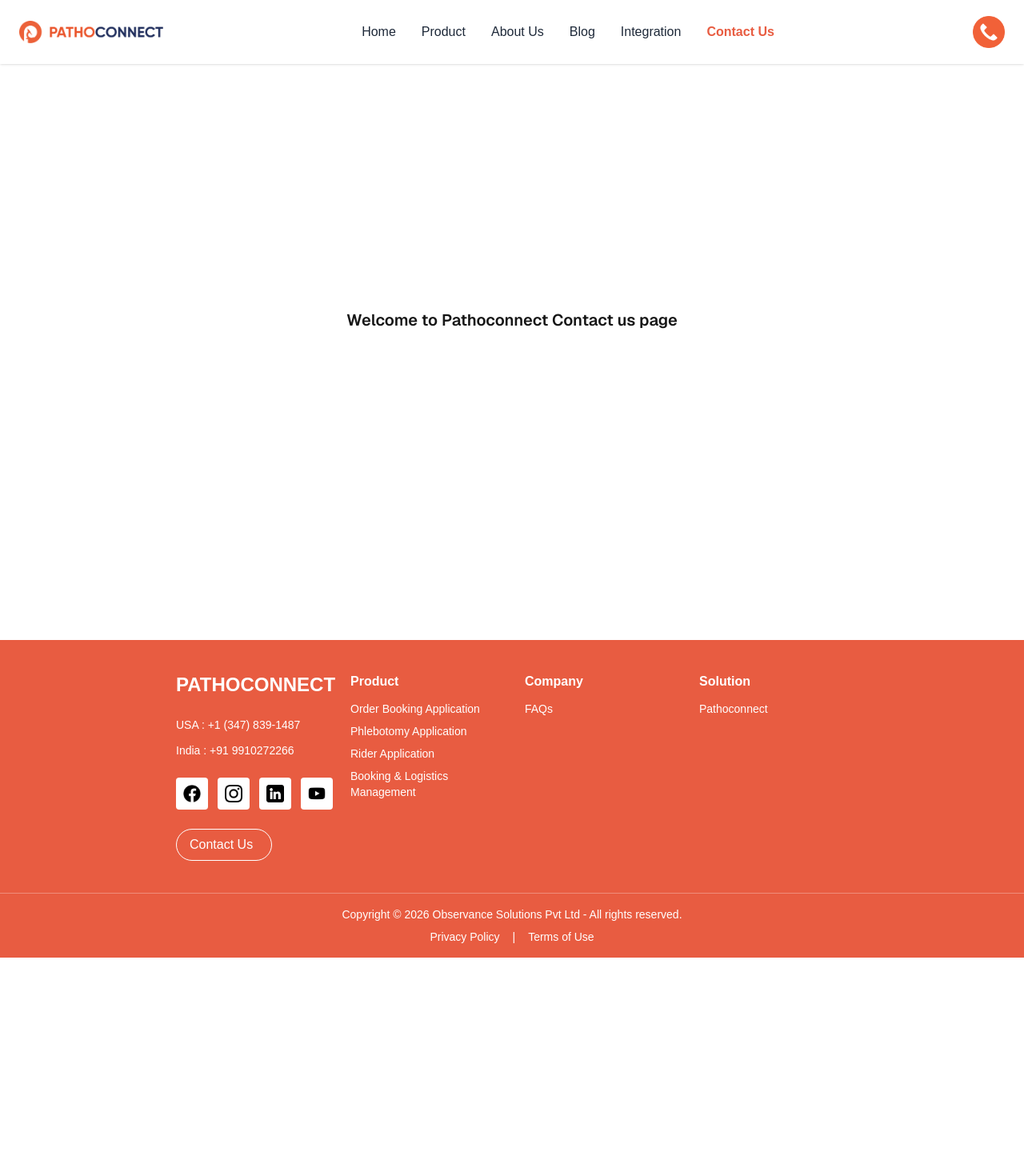
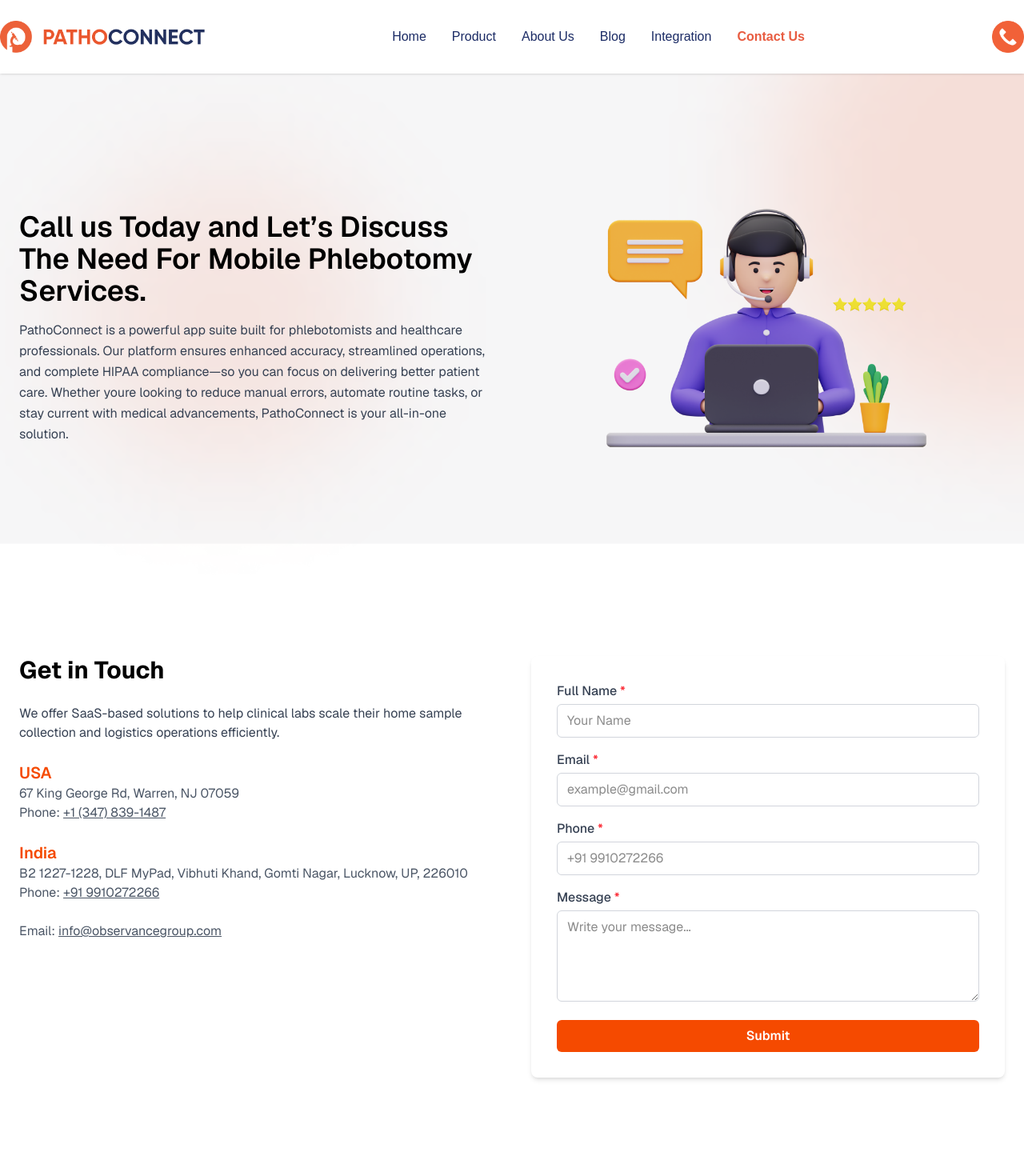
Before and after one commit to parkmeobs/Pathoconnect, a Next.js app: page /contact-us in a window 1280 px wide. Shown: the top 1455 px of the page at 80% size. Before the commit the page ends 1197 px from the top, so only its background shows below. Built offline with nearby package versions, Linux system fonts and the light colour scheme.

Commit message:
Working on ContactUs screen

```diff
--- /dev/null
+++ b/app/contact-us/ContactSection.tsx
@@ -0,0 +1,149 @@
+"use client";
+import Image from "next/image";
+import { useState } from "react";
+
+export default function ContactSection() {
+  const [formData, setFormData] = useState({
+    name: "",
+    email: "",
+    phone: "",
+    message: "",
+  });
+
+  const [submitted, setSubmitted] = useState(false);
+
+  const handleChange = (e: React.ChangeEvent<HTMLInputElement | HTMLTextAreaElement>) => {
+    setFormData({ ...formData, [e.target.name]: e.target.value });
+  };
+
+  const handleSubmit = (e: React.FormEvent) => {
+    e.preventDefault();
+    console.log(formData);
+    // TODO: Connect to backend API or email service
+    setSubmitted(true);
+    setFormData({ name: "", email: "", phone: "", message: "" });
+  };
+
+  return (
+    <section className="max-w-7xl mx-auto px-6 py-20 grid md:grid-cols-2 gap-12">
+
+      {/* Left Column: Contact Info */}
+      <div className="space-y-6">
+        <h2 className="text-3xl font-bold text-black dark:text-white">
+          Get in Touch
+        </h2>
+        <p className="text-gray-700 dark:text-gray-300">
+          We offer SaaS-based solutions to help clinical labs scale their home
+          sample collection and logistics operations efficiently.
+        </p>
+
+        {/* USA Office */}
+        <div>
+          <h3 className="text-xl font-semibold text-orange-600">USA</h3>
+          <p className="text-gray-600 dark:text-gray-400">
+            67 King George Rd, Warren, NJ 07059
+          </p>
+          <p className="text-gray-600 dark:text-gray-400">
+            Phone: <a href="tel:+13478391487" className="underline">+1 (347) 839-1487</a>
+          </p>
+        </div>
+
+        {/* India Office */}
+        <div>
+          <h3 className="text-xl font-semibold text-orange-600">India</h3>
+          <p className="text-gray-600 dark:text-gray-400">
+            B2 1227-1228, DLF MyPad, Vibhuti Khand, Gomti Nagar, Lucknow, UP, 226010
+          </p>
+          <p className="text-gray-600 dark:text-gray-400">
+            Phone: <a href="tel:+919910272266" className="underline">+91 9910272266</a>
+          </p>
+        </div>
+
+        {/* Email */}
+        <div>
+          <p className="text-gray-600 dark:text-gray-400">
+            Email: <a href="mailto:info@observancegroup.com" className="underline">info@observancegroup.com</a>
+          </p>
+        </div>
+      </div>
+
+      {/* Right Column: Contact Form */}
+      <div className="bg-white dark:bg-gray-900 p-8 rounded-lg shadow-md">
+        {submitted ? (
+          <p className="text-green-600 font-semibold text-center text-lg">
+            Thank you! We received your message.
+          </p>
+        ) : (
+          <form onSubmit={handleSubmit} className="space-y-4">
+            <div>
+              <label className="block mb-1 font-medium text-gray-700 dark:text-gray-300">
+                Full Name <span className="text-red-500">*</span>
+              </label>
+              <input
+                type="text"
+                name="name"
+                value={formData.name}
+                onChange={handleChange}
+                required
+                className="w-full border border-gray-300 dark:border-gray-700 rounded-md px-3 py-2 focus:outline-none focus:ring-2 focus:ring-orange-500"
+                placeholder="Your Name"
+              />
+            </div>
+
+            <div>
+              <label className="block mb-1 font-medium text-gray-700 dark:text-gray-300">
+                Email <span className="text-red-500">*</span>
+              </label>
+              <input
+                type="email"
+                name="email"
+                value={formData.email}
+                onChange={handleChange}
+                required
+                className="w-full border border-gray-300 dark:border-gray-700 rounded-md px-3 py-2 focus:outline-none focus:ring-2 focus:ring-orange-500"
+                placeholder="example@gmail.com"
+              />
+            </div>
+
+            <div>
+              <label className="block mb-1 font-medium text-gray-700 dark:text-gray-300">
+                Phone <span className="text-red-500">*</span>
+              </label>
+              <input
+                type="tel"
+                name="phone"
+                value={formData.phone}
+                onChange={handleChange}
+                required
+                className="w-full border border-gray-300 dark:border-gray-700 rounded-md px-3 py-2 focus:outline-none focus:ring-2 focus:ring-orange-500"
+                placeholder="+91 9910272266"
+              />
+            </div>
+
+            <div>
+              <label className="block mb-1 font-medium text-gray-700 dark:text-gray-300">
+                Message <span className="text-red-500">*</span>
+              </label>
+              <textarea
+                name="message"
+                value={formData.message}
+                onChange={handleChange}
+                required
+                rows={4}
+                className="w-full border border-gray-300 dark:border-gray-700 rounded-md px-3 py-2 focus:outline-none focus:ring-2 focus:ring-orange-500"
+                placeholder="Write your message..."
+              />
+            </div>
+
+            <button
+              type="submit"
+              className="w-full bg-orange-600 hover:bg-orange-700 text-white font-semibold py-2 px-4 rounded-md transition"
+            >
+              Submit
+            </button>
+          </form>
+        )}
+      </div>
+    </section>
+  );
+}
--- a/app/contact-us/page.tsx
+++ b/app/contact-us/page.tsx
@@ -1,10 +1,56 @@
-
+import Image from "next/image";
+import BackBlurImage from "../../assets/images/BackBlurImage.png";
+import ContactPerson from "../../assets/images/ContactPerson.png";
+import ContactSection from "./ContactSection";
 
 export default function ContactUs() {
   return (
     <div className="flex min-h-screen flex-col bg-zinc-50 font-sans dark:bg-black">
-      <main className="flex flex-1 flex-col items-center justify-center py-32 px-16 bg-white dark:bg-black">
-        <p className="text-xl font-semibold">Welcome to Pathoconnect Contact us page</p>
+      <main className="flex flex-1 flex-col py-20 bg-white dark:bg-black">
+        <section
+          style={{
+            backgroundImage: `url(${BackBlurImage.src})`,
+          }}
+          className="w-full bg-cover bg-center bg-no-repeat py-20"
+        >
+          <div className="max-w-7xl mx-auto px-6 grid md:grid-cols-2 gap-10 items-center">
+
+            {/* Text */}
+            <div>
+              <h1 className="text-4xl font-semibold text-black dark:text-[#1b2b65] mb-4">
+                Call us Today and Let’s Discuss The Need For Mobile Phlebotomy
+                Services.
+              </h1>
+
+              <p className="text-gray-700 dark:text-[#0a2a50] leading-relaxed">
+                PathoConnect is a powerful app suite built for phlebotomists
+                and healthcare professionals. Our platform ensures enhanced
+                accuracy, streamlined operations, and complete HIPAA
+                compliance—so you can focus on delivering better patient care.
+                Whether youre looking to reduce manual errors, automate
+                routine tasks, or stay current with medical advancements,
+                PathoConnect is your all-in-one solution.
+              </p>
+            </div>
+
+            {/* Image */}
+            <div className="flex justify-center">
+              <Image
+                src={ContactPerson}
+                alt="PathoConnect Dashboard"
+                width={500}
+                height={400}
+                className="object-contain"
+              />
+            </div>
+
+          </div>
+        </section>
+        <ContactSection/>
+
+        <p className="text-xl font-semibold mt-6 text-center">
+          Welcome to Pathoconnect Contact us page
+        </p>
       </main>
     </div>
   );
--- a/components/Header.tsx
+++ b/components/Header.tsx
@@ -26,13 +26,13 @@
           href={route}
         //   target="_blank"
           className={`hover:text-blue-600 ${
-            isActive ? "text-[#e85c41] font-semibold" : ""
+            isActive ? "text-[#e85c41] font-semibold" : "text-[#1b2b65] font-medium"
           }`}
         >
           {title}
         </Link>
       ) : (
-        <span className="hover:text-blue-600">{title}</span>
+        <span className="hover:text-blue-600 text-[#1b2b65]">{title}</span>
       )}
 
       <div className="absolute left-0 top-full mt-2 invisible opacity-0 group-hover:visible group-hover:opacity-100 bg-white shadow-lg rounded-md min-w-[180px] transition-all duration-200">
@@ -84,11 +84,11 @@
   const pathname = usePathname();
 
   return (
-    <header className="fixed top-0 left-0 w-full h-20 bg-white shadow z-50">
-      <div className="max-w-7xl mx-auto h-full flex items-center justify-between px-6 py-0 ">
+    <header className="fixed top-0 left-0 w-full h-23 bg-white shadow z-50">
+      <div className="max-w-7xl mx-auto h-full flex items-center justify-between px-0 py-0 ">
         {/* Logo */}
         <Link href="/">
-          <Image src={PathoLogo} alt="Logo" width={180} height={50} />
+          <Image src={PathoLogo} alt="Logo" width={256} height={50} />
         </Link>
 
         {/* Menu */}
```
Also changed, not shown: assets/images/ContactPerson.png (added).
